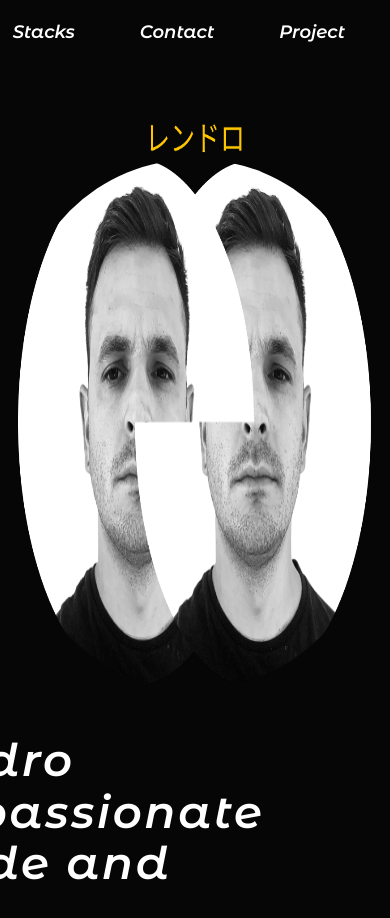
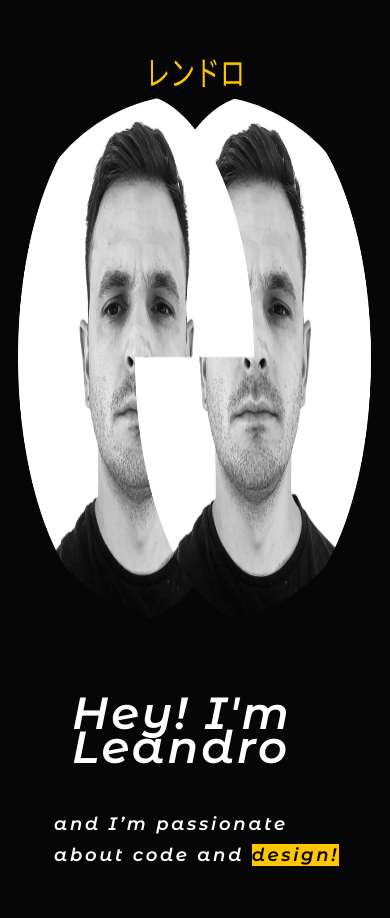
Before and after one commit to leandroBarbosaFR/leandrobarbosa, a Next.js app: page / in a window 390 px wide. Shown: the top 918 px of the page. Built offline with nearby package versions, Linux system fonts and the light colour scheme.

Commit message:
new-changes

```diff
--- a/styles/global.css
+++ b/styles/global.css
@@ -40,3 +40,16 @@ h1 {
 mark {
    background-color: #ffc600 ;
 }
+
+@media (max-width: 768px) {
+   h1 {
+      font-size: 1rem;
+      line-height: 0.75;
+      font-weight: 800;
+      letter-spacing: 0.15rem;
+      margin: 1rem 0;
+      color: #fff;
+      margin-left: 2rem;
+
+   }
+}
--- a/styles/utils.module.css
+++ b/styles/utils.module.css
@@ -75,3 +75,23 @@
    background-color: #ffc600 ;
    animation: forwards;
  }
+
+ @media (max-width:768px) {
+   .navbar {
+      display: none;
+   }
+  }
+
+  @media (max-width: 768px) {
+   .heading2Xl {
+      font-size: 2.5rem;
+      line-height: 0.75;
+      font-weight: 800;
+      letter-spacing: 0.15rem;
+      margin: 4rem 3rem 0;
+      color: #fff;
+      width: fit-content;
+      margin-bottom: 2rem;
+    }
+
+  }
```
